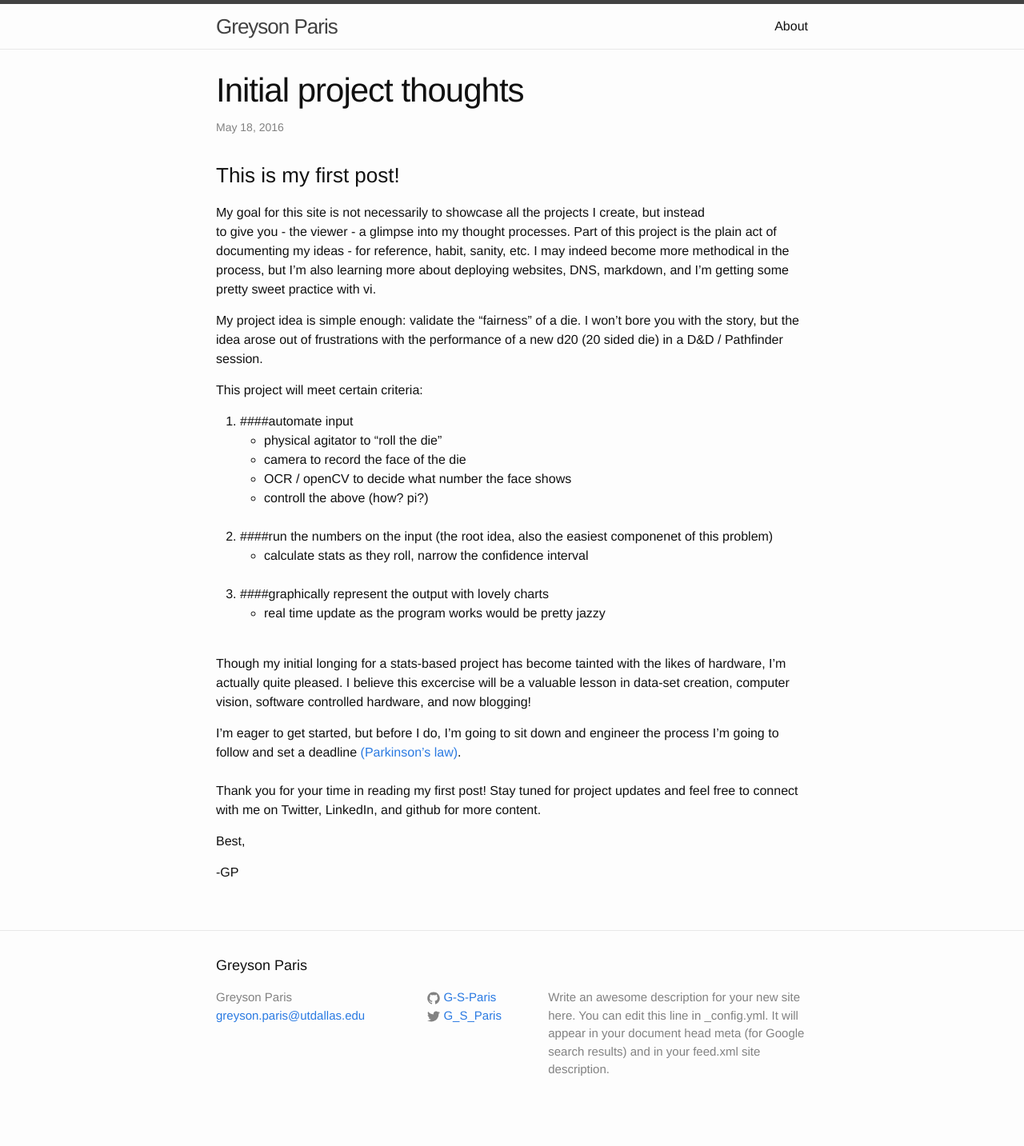
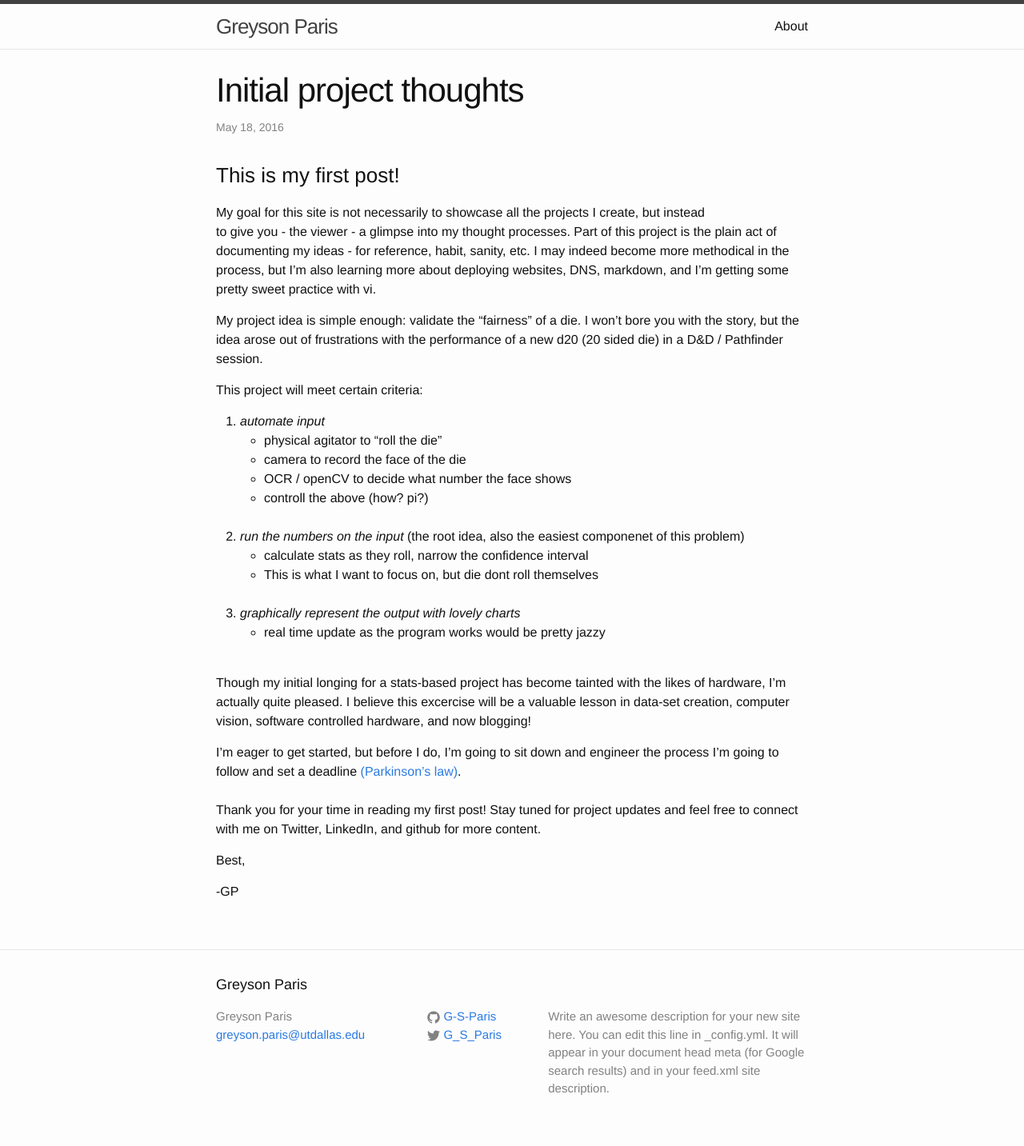
Before and after one commit to Benevolent-G/Benevolent-G.github.io, a Jekyll site: the page built from _posts/2016-05-18-initial-project-thoughts.markdown, in a window 1280 px wide. Shown: the whole page at 80% size. Built offline with Jekyll 4.4.1, drawn with Linux system fonts in a browser that asks for light colours; before the commit the page ends 1409 px from its top, so only the background shows below that.

Commit message:
Update 2016-05-18-initial-project-thoughts.markdown

```diff
--- a/_posts/2016-05-18-initial-project-thoughts.markdown
+++ b/_posts/2016-05-18-initial-project-thoughts.markdown
@@ -14,16 +14,17 @@ My project idea is simple enough: validate the "fairness" of a die. I won't bore
 
 This project will meet certain criteria:
 
-1. ####automate input
+1. *automate input*
 	- physical agitator to "roll the die"
 	- camera to record the face of the die
 	- OCR / openCV to decide what number the face shows
 	- controll the above (how? pi?)<br><br>
 
-2. ####run the numbers on the input (the root idea, also the easiest componenet of this problem)
-	- calculate stats as they roll, narrow the confidence interval<br><br>
+2. *run the numbers on the input* (the root idea, also the easiest componenet of this problem)
+	- calculate stats as they roll, narrow the confidence interval
+	- This is what I want to focus on, but die dont roll themselves<br><br>
 
-3. ####graphically represent the output with lovely charts
+3. *graphically represent the output with lovely charts*
 	- real time update as the program works would be pretty jazzy<br><br>
 
 
```
